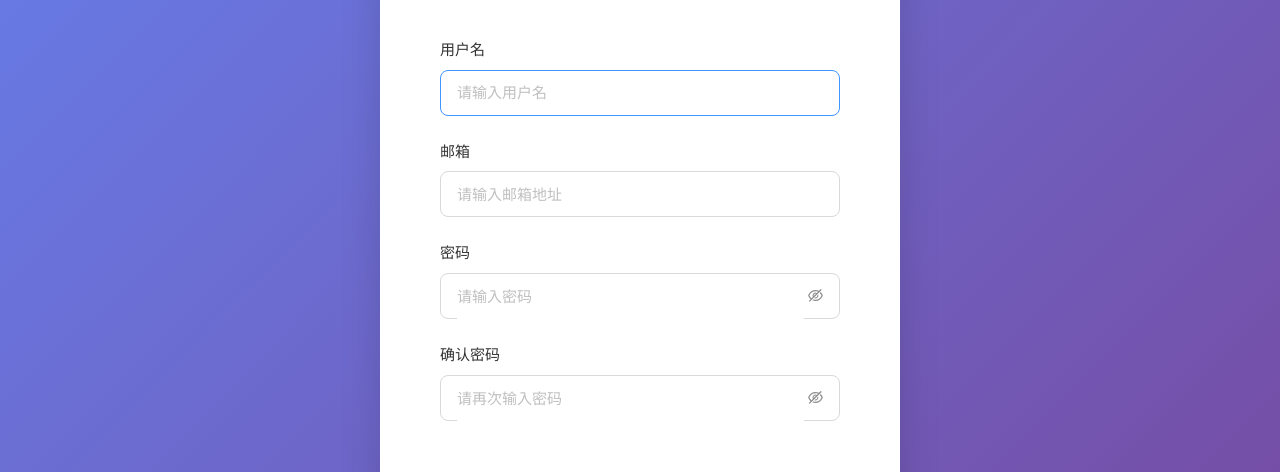
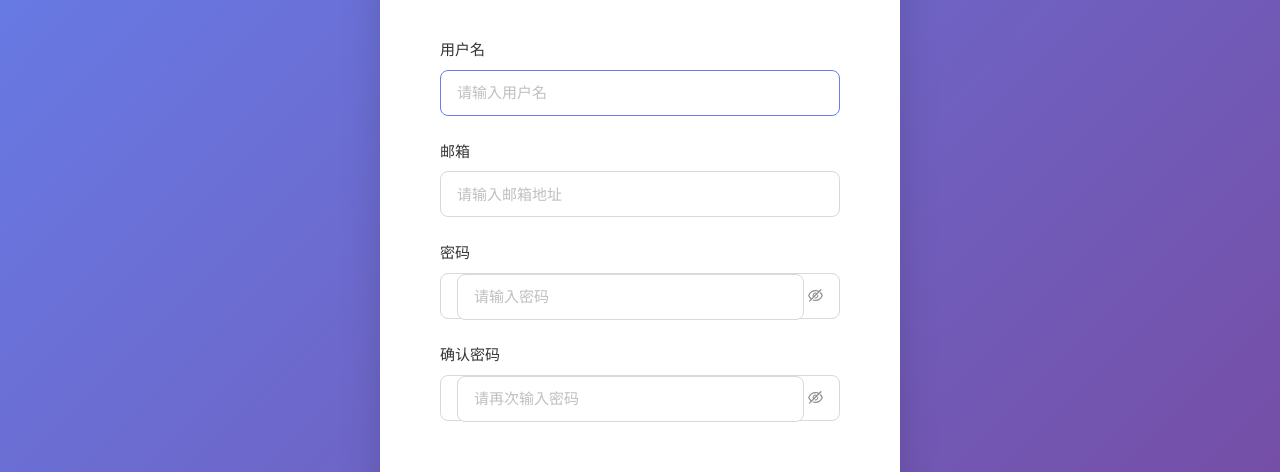
Before and after one commit to RashawnXue/AI-Travel-Planner, a Vue app: page /register in a window 1280 px wide. In both pictures the pointer is over the input "用户名". Shown: the part 187-659 px from the top of the page. Built offline with nearby package versions, Linux system fonts and the light colour scheme; no server answers; the HTML template or start-up script is replaced by a standard one.

Commit message:
fix(auth): 修复密码输入框边框不显示的问题
- 显式设置所有输入框边框样式
- 添加密码输入框内部 input 元素的边框
- 添加 hover 状态的边框颜色变化
- 确保所有输入框边框清晰可见

```diff
--- a/src/views/auth/LoginView.vue
+++ b/src/views/auth/LoginView.vue
@@ -172,11 +172,19 @@ h1 {
 }
 
 :deep(.ant-input),
-:deep(.ant-input-password) {
+:deep(.ant-input-password),
+:deep(.ant-input-password .ant-input) {
   height: 46px;
   border-radius: 8px;
   font-size: 15px;
   padding: 0 16px;
+  border: 1px solid #d9d9d9;
+}
+
+:deep(.ant-input:hover),
+:deep(.ant-input-password:hover),
+:deep(.ant-input-password .ant-input:hover) {
+  border-color: #667eea;
 }
 
 :deep(.ant-input:focus),
--- a/src/views/auth/RegisterView.vue
+++ b/src/views/auth/RegisterView.vue
@@ -227,11 +227,19 @@ h1 {
 }
 
 :deep(.ant-input),
-:deep(.ant-input-password) {
+:deep(.ant-input-password),
+:deep(.ant-input-password .ant-input) {
   height: 46px;
   border-radius: 8px;
   font-size: 15px;
   padding: 0 16px;
+  border: 1px solid #d9d9d9;
+}
+
+:deep(.ant-input:hover),
+:deep(.ant-input-password:hover),
+:deep(.ant-input-password .ant-input:hover) {
+  border-color: #667eea;
 }
 
 :deep(.ant-input:focus),
```
